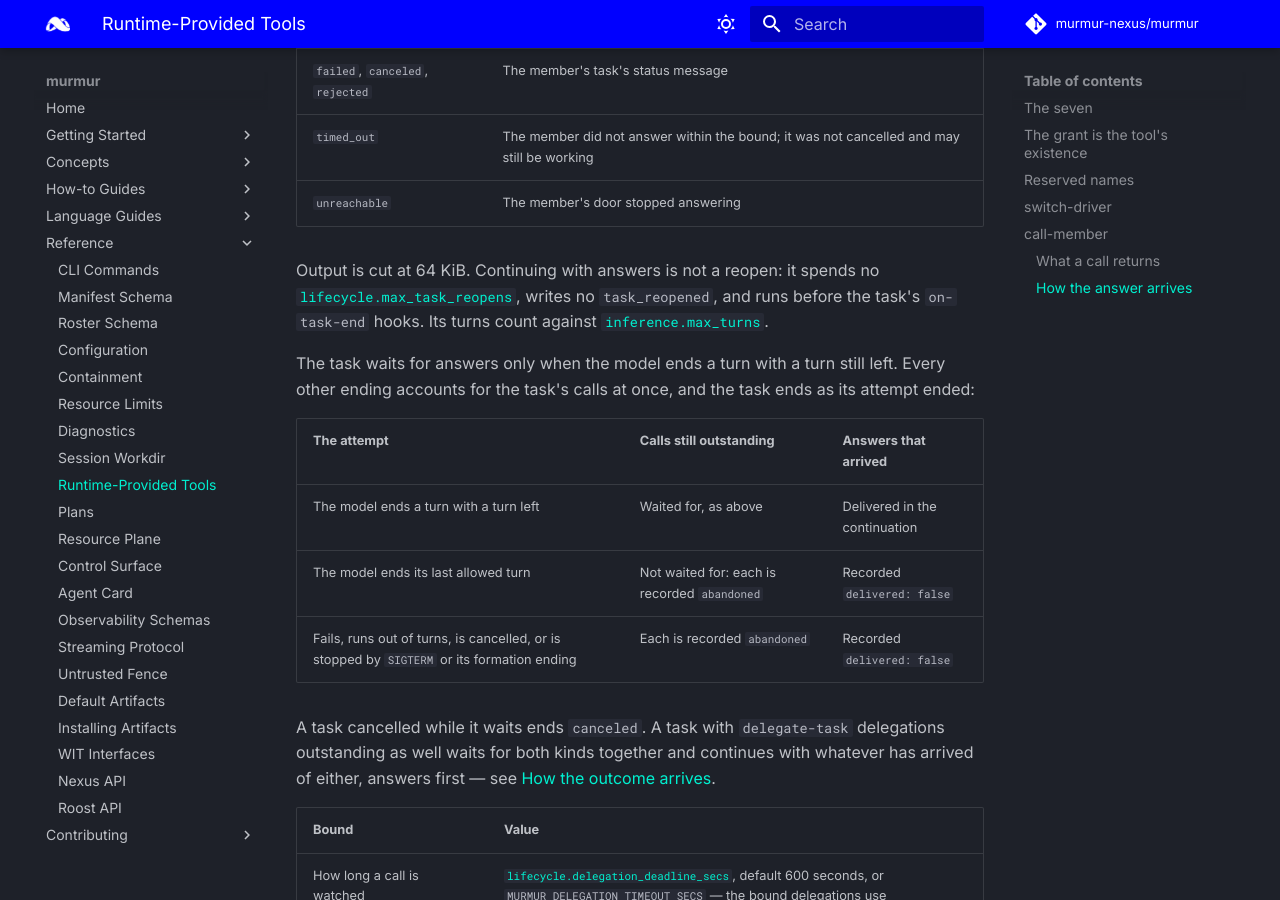
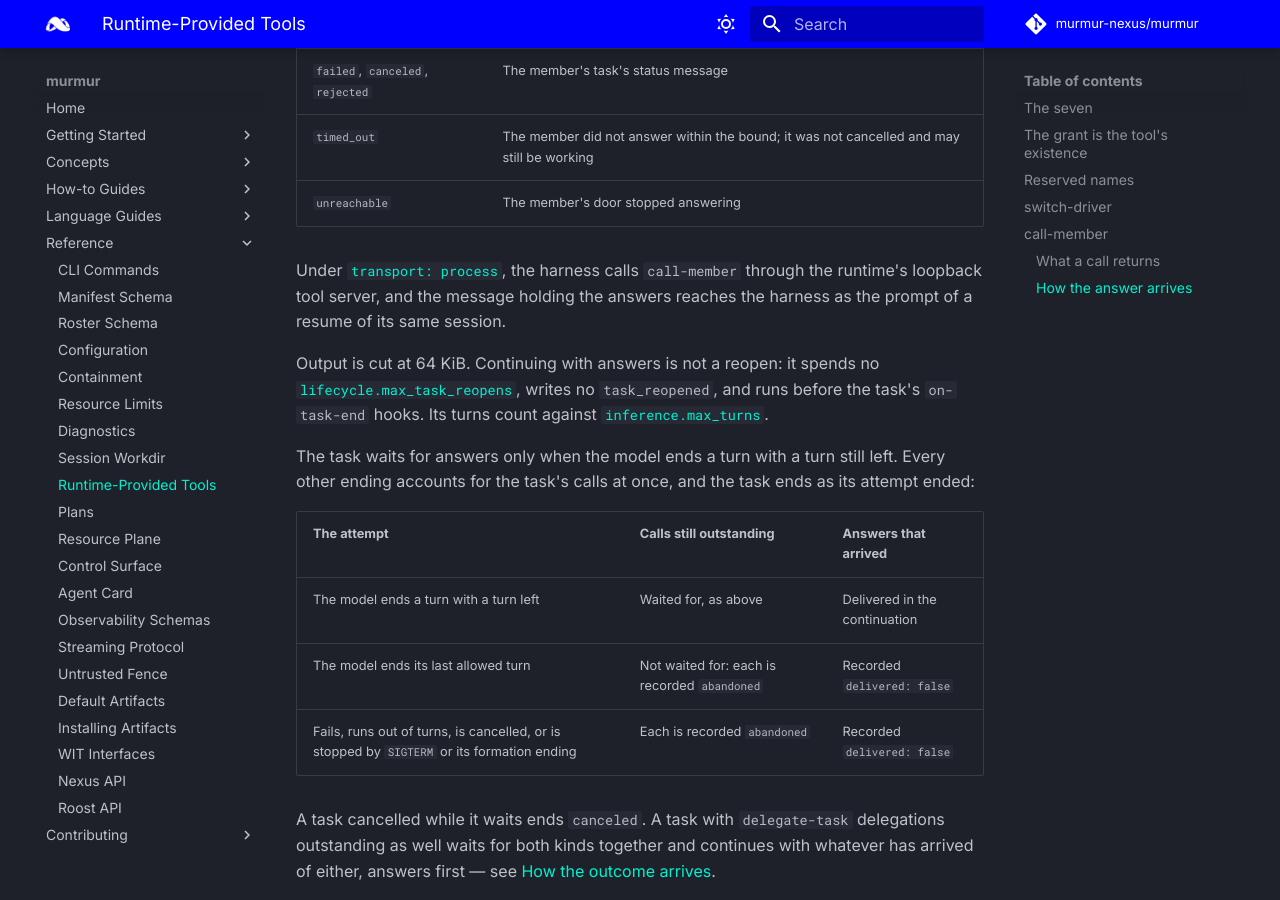
Before and after one commit to murmur-nexus/murmur, an MkDocs documentation site: the page built from docs/content/reference/runtime-provided-tools.md, in a window 1280 px wide and 900 px high, scrolled down 5598 px. Built offline with MkDocs 1.6.1 and Material for MkDocs 9.7.7, drawn with Linux system fonts in a browser that asks for light colours; comment, search, counter and statistics services are not loaded.

```diff
--- a/docs/content/reference/runtime-provided-tools.md
+++ b/docs/content/reference/runtime-provided-tools.md
@@ -168,6 +168,10 @@ WORKER-0123
 | `timed_out` | The member did not answer within the bound; it was not cancelled and may still be working |
 | `unreachable` | The member's door stopped answering |
 
+Under [`transport: process`](manifest.md#transport-process), the harness calls `call-member`
+through the runtime's loopback tool server, and the message holding the answers reaches the harness
+as the prompt of a resume of its same session.
+
 Output is cut at 64 KiB. Continuing with answers is not a reopen: it spends no
 [`lifecycle.max_task_reopens`](manifest.md#field-lifecycle), writes no `task_reopened`, and runs
 before the task's `on-task-end` hooks. Its turns count against
--- a/docs/llms.txt
+++ b/docs/llms.txt
@@ -30,7 +30,7 @@ Read the summary links first. If the page links are not enough, use `/llms-full.
 - [Tools](/concepts/tools.md): How murmur defines tool artifacts — both WASM and native — and how the runtime invokes them during a session.
 - [Access Control](/concepts/access-control.md): The `capabilities` block: what a capsule and its artifacts are allowed to reach — filesystem, network, and subprocesses.
 - [Context](/concepts/context.md): Context compaction — how the runtime condenses message history automatically so a long-running session avoids hitting a hard token limit.
-- [Formations](/concepts/formations.md): The HTTP endpoint an active session serves — an Agent Card and a JSON-RPC task interface — so other capsules or agents can discover and address it.
+- [Formations](/concepts/formations.md): A group of capsules on one machine, declared in `roster.yaml` and launched with `mur run --roster` for one task, whose members hand each other work with `call-member`.
 - [Observability](/concepts/observability.md): The structured trace every session writes to `workdir/<session_id>/trace.jsonl`, regardless of whether any hooks are declared.
 - [Registry](/concepts/registry.md): Murmur Nexus, the artifact registry: how capsules discover, install, and publish versioned artifacts.
 
@@ -48,6 +48,7 @@ Read the summary links first. If the page links are not enough, use `/llms-full.
 
 - [Lock down a capsule's capabilities](/how-to/lock-down-capsule.md): Scoping what a capsule can reach so a bug or a prompt injection can't turn into reading files or hosts it shouldn't.
 - [Connect two capsules with A2A messaging](/how-to/capsules-a2a-messaging.md): Having an orchestrator capsule delegate work to a worker capsule directly.
+- [Launch a formation of capsules](/how-to/launch-formation.md): Scaffolding a two-member formation with `mur new --roster`, launching it, and following one member handing the other its task in the trace.
 - [Configure a long-running capsule](/how-to/long-running-capsule.md): Keeping a capsule alive across multiple tasks instead of the default exit-on-completion.
 
 ### Observability & Evaluation
```
Also changed, not shown: docs/content/concepts/formations.md (+4 -4 lines).
